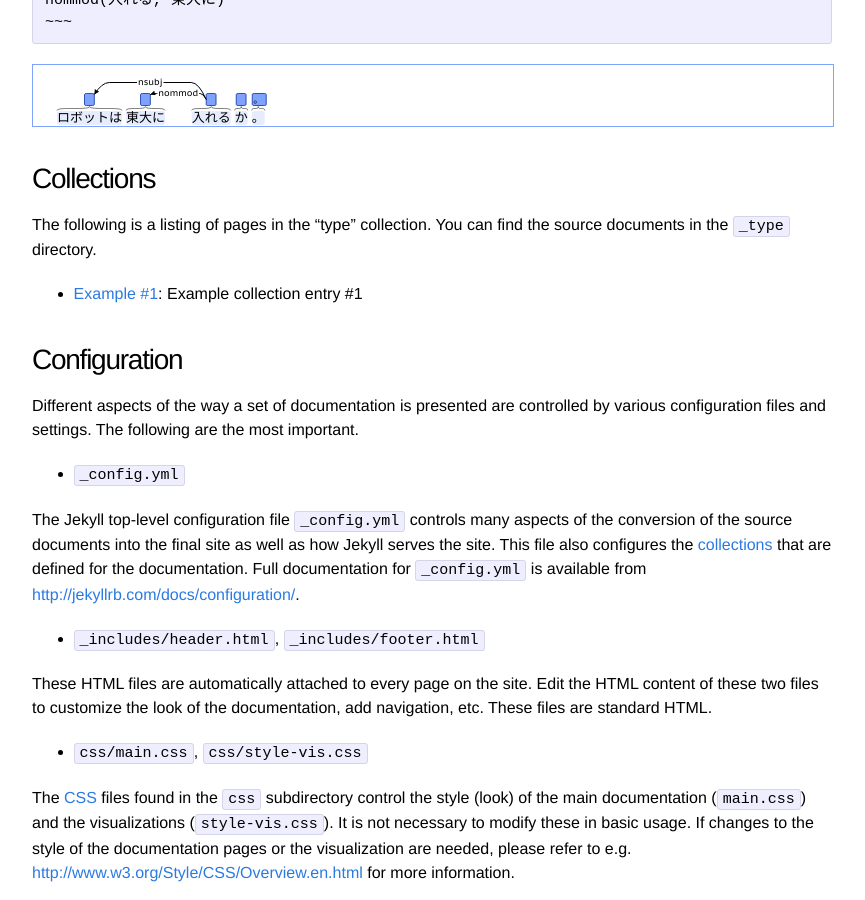
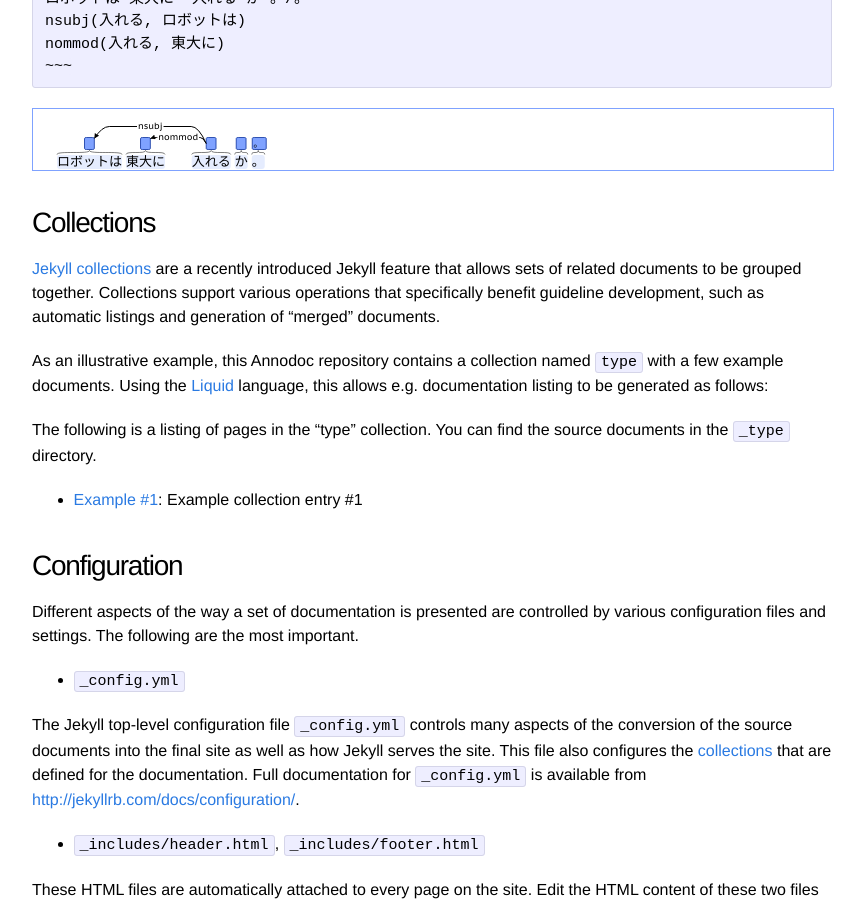
Before and after one commit to spyysalo/annodoc, a Jekyll site: the page built from index.md, in a window 1280 px wide and 900 px high, scrolled down 14758 px. Shown: the whole window, without its empty margins (208-1073 px from the left). Built offline with Jekyll 4.4.1, drawn with Linux system fonts in a browser that asks for light colours; some of the changed text lies outside the part shown.

Commit message:
minor update

```diff
--- a/index.md
+++ b/index.md
@@ -16,7 +16,7 @@ creating your own documentation using annodoc.
 * [Editing documents](#editing-documents)
 * [Adding documents](#adding-documents)
 * [Visualizations](#visualizations)
-* [Configuration](#basic-configuration)
+* [Configuration](#configuration)
 * [Troubleshooting](#troubleshooting)
 
 ## What is Annodoc?
@@ -182,6 +182,9 @@ documents are held in the `gh-pages` branch of your repository, and
 the processed final documents will be automatically made available at
 `http://username.github.io/repository`, where `username` is your
 GitHub username and `repository` is the name of the repository.
+
+**Note:** GitHub pages are publicly visible even for private GitHub
+repositories.
 
 For further information setting up GitHub pages, please refer to the
 documentation at <https://pages.github.com/>.
@@ -725,6 +728,17 @@ nommod(入れる, 東大に)
 
 ## Collections
 
+[Jekyll collections](http://jekyllrb.com/docs/collections/) are a
+recently introduced Jekyll feature that allows sets of related
+documents to be grouped together. Collections support various
+operations that specifically benefit guideline development, such as
+automatic listings and generation of "merged" documents.
+
+As an illustrative example, this Annodoc repository contains a
+collection named `type` with a few example documents. Using the
+[Liquid] language, this allows e.g. documentation listing to be
+generated as follows:
+
 The following is a listing of pages in the "type" collection.  You can
 find the source documents in the `_type` directory.
 
```
